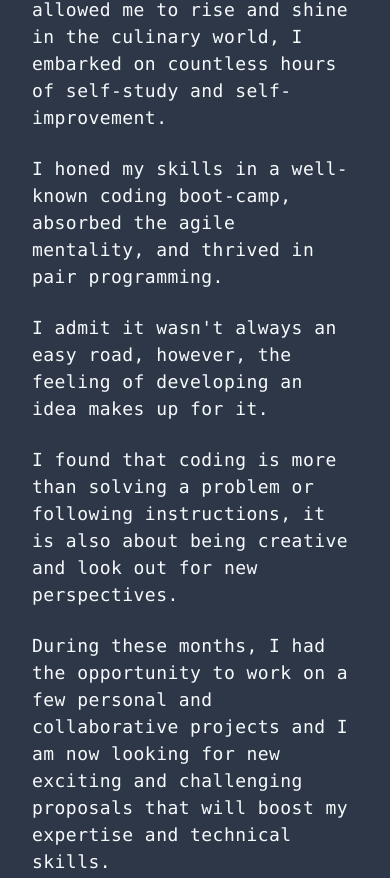
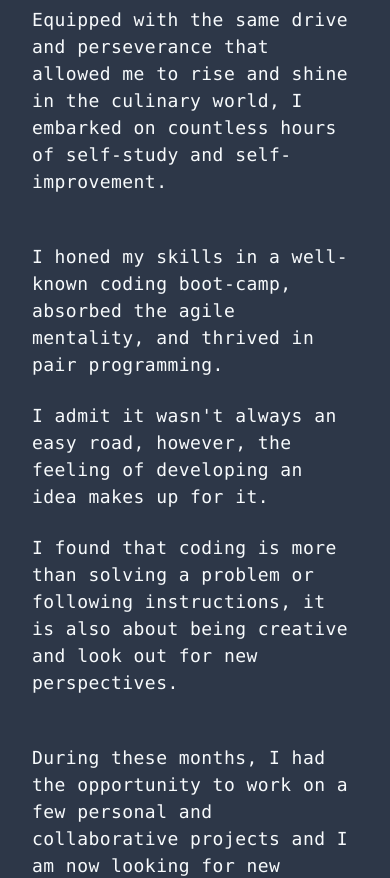
Before and after one commit to Uvalente/portfolio, a Next.js app: page / in a window 390 px wide. Shown: the part 1418-2296 px from the top of the page. Built offline with nearby package versions, Linux system fonts and the light colour scheme.

Commit message:
:hammer: restore pt on smaller screens, add some spacing to about text

```diff
--- a/components/Main.js
+++ b/components/Main.js
@@ -4,12 +4,12 @@ const Main = () => (
       <div className='lg:w-1/3 xl:w-28p xxl:w-1/5'>
         <img className='h-64 w-64 rounded-full object-cover object-top overflow-hidden lg:h-auto lg:w-full lg:rounded-none' src='/umberto.jpg' />
       </div>
-      <div className='px-8 lg:w-1/2 xxl:w-1/3 space-y-6 text-lg md:space-y-4 tracking-wide'>
+      <div className='pt-16 lg:pt-0 px-8 lg:w-1/2 xxl:w-1/3 space-y-6 text-lg md:space-y-4 tracking-wide'>
         <p>After many years surrounded by hobs and pots, I've hung up my knives and dust off my childhood dream.</p>
         <p>
           Equipped with the same drive and perseverance that allowed me to rise and shine in the culinary world, I embarked on countless hours of self-study and self-improvement.
         </p>
-        <p>
+        <p className='pt-6'>
           I honed my skills in a well-known coding boot-camp, absorbed the agile mentality, and thrived in pair programming.
         </p>
         <p>
@@ -18,7 +18,7 @@ const Main = () => (
         <p>
           I found that coding is more than solving a problem or following instructions, it is also about being creative and look out for new perspectives.
         </p>
-        <p>
+        <p className='pt-6'>
           During these months, I had the opportunity to work on a few personal and collaborative projects and I am now looking for new exciting and challenging proposals that will boost my expertise and technical skills.
         </p>
         <p>
```
